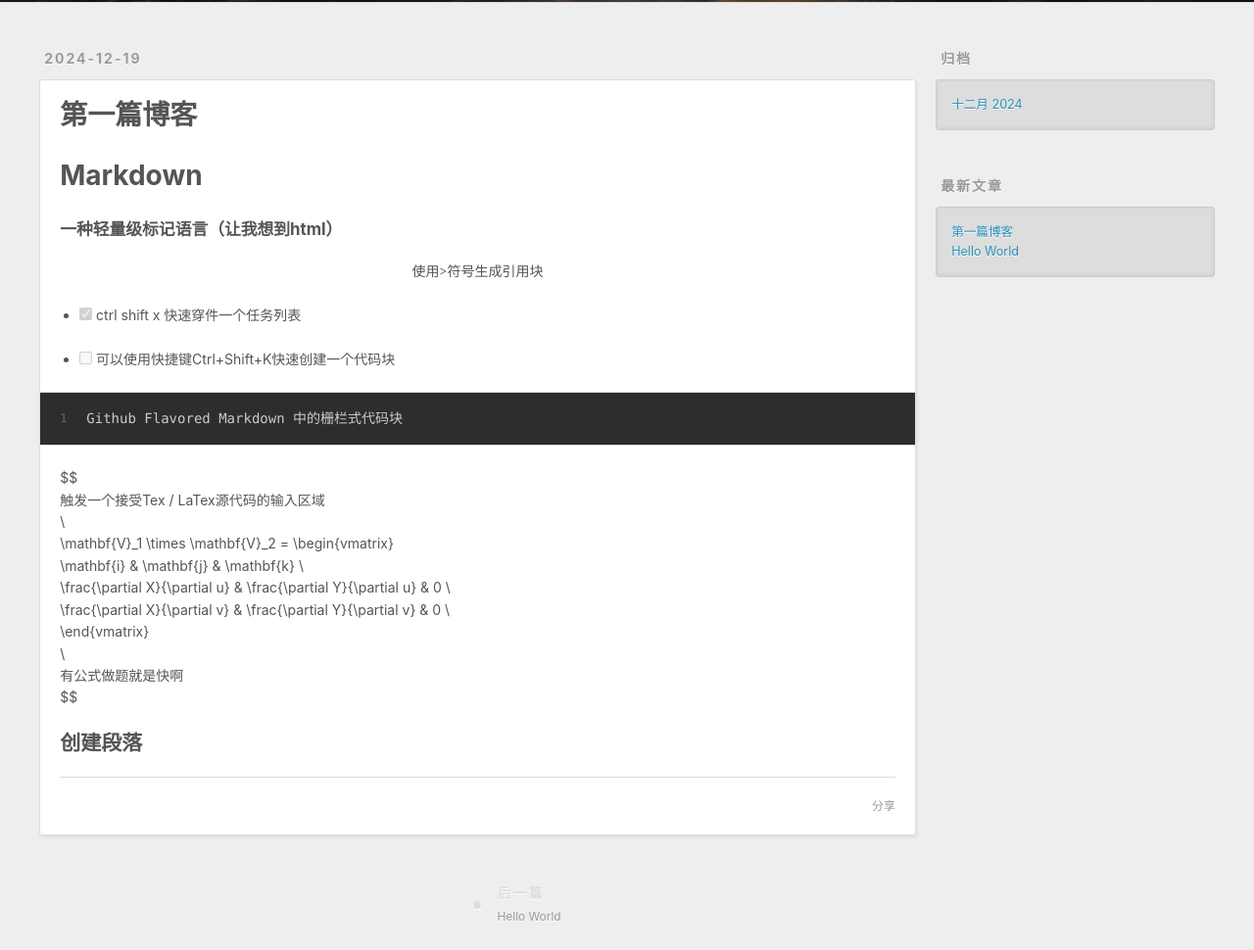
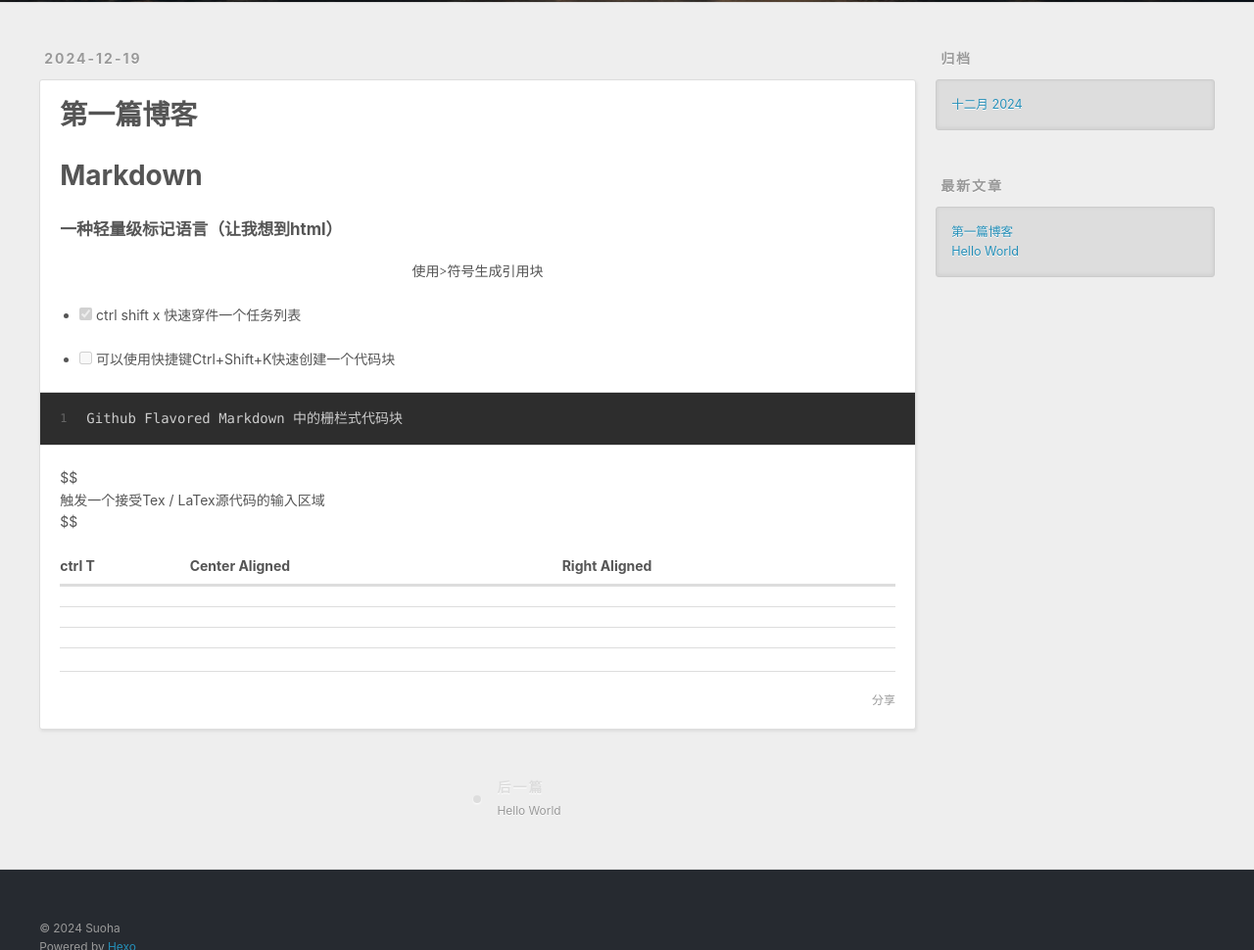
Before and after one commit to SuohaChan/SuohaChan.github.io, a plain HTML site: page 2024/12/19/第一篇博客/index.html in a window 1280 px wide. Shown: the part 298-1268 px from the top of the page at 98% size. Drawn offline with Linux system fonts and the light colour scheme.

Commit message:
Site updated: 2024-12-22 23:02:02

```diff
--- a/2024/12/19/第一篇博客/index.html
+++ b/2024/12/19/第一篇博客/index.html
@@ -6,15 +6,15 @@
 
   <title>第一篇博客 | 编程新手的blog实践</title>
   <meta name="viewport" content="width=device-width, initial-scale=1, shrink-to-fit=no">
-  <meta name="description" content="Markdown一种轻量级标记语言（让我想到html） 使用&gt;符号生成引用块         ctrl shift x 快速穿件一个任务列表    可以使用快捷键Ctrl+Shift+K快速创建一个代码块   1Github Flavored Markdown 中的栅栏式代码块     $$触发一个接受Tex &#x2F; LaTex源代码的输入区域\\mathbf{V}_1 \times">
+  <meta name="description" content="Markdown一种轻量级标记语言（让我想到html） 使用&gt;符号生成引用块         ctrl shift x 快速穿件一个任务列表    可以使用快捷键Ctrl+Shift+K快速创建一个代码块   1Github Flavored Markdown 中的栅栏式代码块     $$触发一个接受Tex &#x2F; LaTex源代码的输入区域$$    ctrl T Center A">
 <meta property="og:type" content="article">
 <meta property="og:title" content="第一篇博客">
 <meta property="og:url" content="http://example.com/2024/12/19/%E7%AC%AC%E4%B8%80%E7%AF%87%E5%8D%9A%E5%AE%A2/index.html">
 <meta property="og:site_name" content="编程新手的blog实践">
-<meta property="og:description" content="Markdown一种轻量级标记语言（让我想到html） 使用&gt;符号生成引用块         ctrl shift x 快速穿件一个任务列表    可以使用快捷键Ctrl+Shift+K快速创建一个代码块   1Github Flavored Markdown 中的栅栏式代码块     $$触发一个接受Tex &#x2F; LaTex源代码的输入区域\\mathbf{V}_1 \times">
+<meta property="og:description" content="Markdown一种轻量级标记语言（让我想到html） 使用&gt;符号生成引用块         ctrl shift x 快速穿件一个任务列表    可以使用快捷键Ctrl+Shift+K快速创建一个代码块   1Github Flavored Markdown 中的栅栏式代码块     $$触发一个接受Tex &#x2F; LaTex源代码的输入区域$$    ctrl T Center A">
 <meta property="og:locale" content="zh_CN">
 <meta property="article:published_time" content="2024-12-19T09:49:51.898Z">
-<meta property="article:modified_time" content="2024-12-19T10:24:37.396Z">
+<meta property="article:modified_time" content="2024-12-19T11:05:56.589Z">
 <meta property="article:author" content="Suoha">
 <meta name="twitter:card" content="summary">
 
@@ -117,8 +117,32 @@ ctrl shift x 快速穿件一个任务列表</p>
 
 
 
-<p>$$<br>触发一个接受Tex &#x2F; LaTex源代码的输入区域<br>\<br>\mathbf{V}_1 \times \mathbf{V}_2 &#x3D;  \begin{vmatrix}<br>\mathbf{i} &amp; \mathbf{j} &amp; \mathbf{k} \<br>\frac{\partial X}{\partial u} &amp;  \frac{\partial Y}{\partial u} &amp; 0 \<br>\frac{\partial X}{\partial v} &amp;  \frac{\partial Y}{\partial v} &amp; 0 \<br>\end{vmatrix}<br>\<br>有公式做题就是快啊<br>$$</p>
-<h2 id="创建段落"><a href="#创建段落" class="headerlink" title="创建段落"></a>创建段落</h2>
+<p>$$<br>触发一个接受Tex &#x2F; LaTex源代码的输入区域<br>$$</p>
+<table>
+<thead>
+<tr>
+<th>ctrl T</th>
+<th>Center Aligned</th>
+<th>Right Aligned</th>
+</tr>
+</thead>
+<tbody><tr>
+<td></td>
+<td></td>
+<td></td>
+</tr>
+<tr>
+<td></td>
+<td></td>
+<td></td>
+</tr>
+<tr>
+<td></td>
+<td></td>
+<td></td>
+</tr>
+</tbody></table>
+
 
     </div>
     <footer class="article-footer">
```
Also changed, not shown: index.html (+26 -2 lines).
